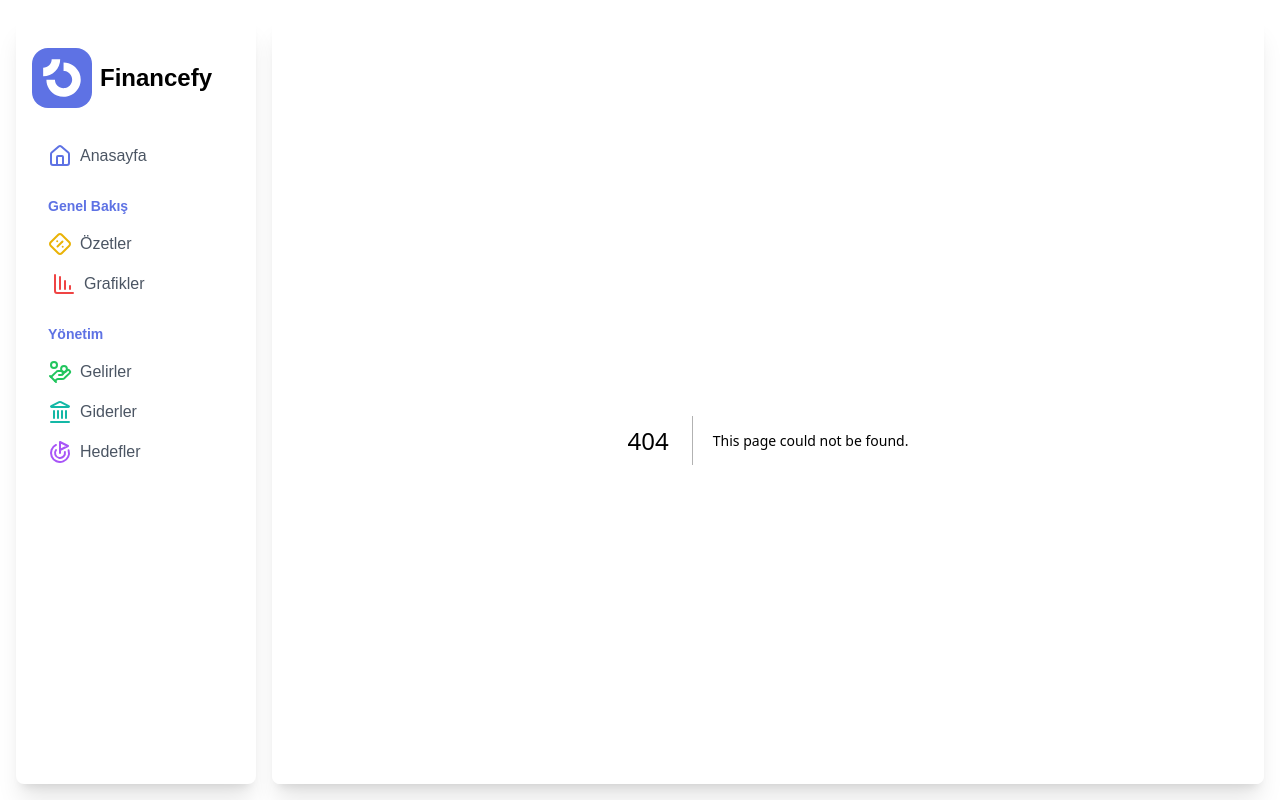
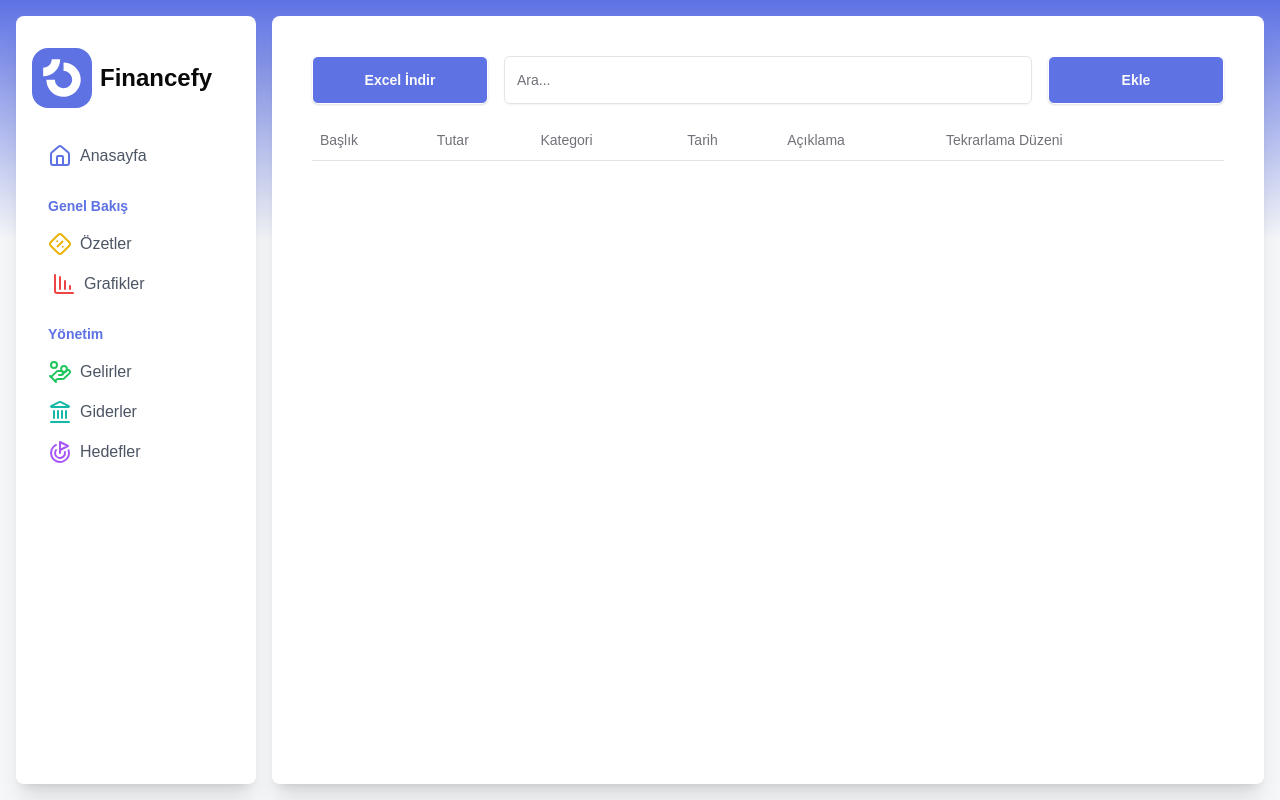
Before and after one commit to Alifurkanymn/financefy, a Next.js app: page /expenses in a window 1280 px wide. Before the commit this address had no page. Built offline with nearby package versions, Linux system fonts and the light colour scheme.

Commit message:
expenses page is created

```diff
--- a/src/app/components/SideBar.tsx
+++ b/src/app/components/SideBar.tsx
@@ -43,7 +43,7 @@ const SideBar = (props: Props) => {
                     <HandCoins className="text-green-500" />
                     Gelirler
                 </a>
-                <a href="#" className="flex items-center gap-2 px-4 py-1 text-base text-gray-600 hover:text-gray-900 hover:bg-gray-100 rounded-lg transition">
+                <a href="/expenses" className="flex items-center gap-2 px-4 py-1 text-base text-gray-600 hover:text-gray-900 hover:bg-gray-100 rounded-lg transition">
                     <Landmark className="text-teal-500" />
                     Giderler
                 </a>
--- /dev/null
+++ b/src/app/expenses/page.tsx
@@ -0,0 +1,179 @@
+'use client'
+import React, { useState } from 'react';
+import { saveAs } from 'file-saver';
+import * as XLSX from 'xlsx';
+import { Button } from '@/components/ui/button';
+import { Input } from '@/components/ui/input';
+import {
+    Table,
+    TableBody,
+    TableCaption,
+    TableCell,
+    TableHead,
+    TableHeader,
+    TableRow,
+} from "@/components/ui/table"
+import {
+    Dialog,
+    DialogContent,
+    DialogFooter,
+    DialogHeader,
+    DialogTitle,
+} from "@/components/ui/dialog"
+import { Select, SelectContent, SelectItem, SelectTrigger, SelectValue } from "@/components/ui/select";
+
+type Income = {
+    id: number;
+    title: string;
+    amount: number;
+    category: string;
+    date: string;
+    description: string;
+    recurrence: string;
+};
+
+const Expenses = () => {
+    const [Expenses, setExpenses] = useState < Income[] > ([]);
+    const [isDialogOpen, setIsDialogOpen] = useState(false);
+    const [searchTerm, setSearchTerm] = useState('');
+    const [newIncome, setNewIncome] = useState < Income > ({
+        id: 0,
+        title: '',
+        amount: 0,
+        category: '',
+        date: '',
+        description: '',
+        recurrence: '',
+    });
+
+    const handleAddIncome = () => {
+        setExpenses([...Expenses, { ...newIncome, id: Expenses.length + 1 }]);
+        setIsDialogOpen(false);
+        setNewIncome({
+            id: 0,
+            title: '',
+            amount: 0,
+            category: '',
+            date: '',
+            description: '',
+            recurrence: '',
+        });
+    };
+
+    const handleSearch = (event: React.ChangeEvent<HTMLInputElement>) => {
+        setSearchTerm(event.target.value);
+    };
+
+    const filteredExpenses = Expenses.filter((income) =>
+        income.title.toLowerCase().includes(searchTerm.toLowerCase())
+    );
+
+    const exportToExcel = () => {
+        const worksheet = XLSX.utils.json_to_sheet(Expenses);
+        const workbook = XLSX.utils.book_new();
+        XLSX.utils.book_append_sheet(workbook, worksheet, 'Expenses');
+        const excelBuffer = XLSX.write(workbook, { bookType: 'xlsx', type: 'array' });
+        const data = new Blob([excelBuffer], { type: 'application/octet-stream' });
+        saveAs(data, 'Expenses.xlsx');
+    };
+
+    return (
+        <div className="p-4">
+            <div className="flex justify-between gap-4 mb-4">
+                <Button className='btn primary-btn !w-auto !min-w-44' onClick={exportToExcel}>Excel İndir</Button>
+                <Input
+                    type="text"
+                    placeholder="Ara..."
+                    className='h-12'
+                    value={searchTerm}
+                    onChange={handleSearch}
+                />
+                <Button className='btn primary-btn !w-auto !min-w-44' onClick={() => setIsDialogOpen(true)}>Ekle</Button>
+            </div>
+
+            <Table>
+                <TableHeader>
+                    <TableRow>
+                        <TableHead>Başlık</TableHead>
+                        <TableHead>Tutar</TableHead>
+                        <TableHead>Kategori</TableHead>
+                        <TableHead>Tarih</TableHead>
+                        <TableHead>Açıklama</TableHead>
+                        <TableHead>Tekrarlama Düzeni</TableHead>
+                    </TableRow>
+                </TableHeader>
+                <TableBody>
+                    {filteredExpenses.map((income) => (
+                        <TableRow key={income.id}>
+                            <TableCell>{income.title}</TableCell>
+                            <TableCell>{income.amount}</TableCell>
+                            <TableCell>{income.category}</TableCell>
+                            <TableCell>{income.date}</TableCell>
+                            <TableCell>{income.description}</TableCell>
+                            <TableCell>{income.recurrence}</TableCell>
+                        </TableRow>
+                    ))}
+                </TableBody>
+            </Table>
+
+            {/* Dialog */}
+            <Dialog open={isDialogOpen} onOpenChange={setIsDialogOpen}>
+                <DialogContent>
+                    <DialogHeader>
+                        <DialogTitle>Yeni Gelir Ekle</DialogTitle>
+                    </DialogHeader>
+
+                    <div className="grid gap-4 py-4">
+                        <Input
+                            placeholder="Başlık"
+                            value={newIncome.title}
+                            onChange={(e) => setNewIncome({ ...newIncome, title: e.target.value })}
+                        />
+                        <Input
+                            placeholder="Tutar"
+                            type="string"
+                            value={newIncome.amount}
+                            onChange={(e) => setNewIncome({ ...newIncome, amount: parseFloat(e.target.value) })}
+                        />
+                        <Input
+                            placeholder="Kategori"
+                            value={newIncome.category}
+                            onChange={(e) => setNewIncome({ ...newIncome, category: e.target.value })}
+                        />
+                        <Input
+                            placeholder="Tarih"
+                            type="date"
+                            value={newIncome.date}
+                            onChange={(e) => setNewIncome({ ...newIncome, date: e.target.value })}
+                        />
+                        <Input
+                            placeholder="Açıklama"
+                            value={newIncome.description}
+                            onChange={(e) => setNewIncome({ ...newIncome, description: e.target.value })}
+                        />
+
+                        <Select
+                            value={newIncome.recurrence}
+                            onValueChange={(value) => setNewIncome({ ...newIncome, recurrence: value })}
+                        >
+                            <SelectTrigger>
+                                <SelectValue placeholder="Tekrarlama Düzeni" />
+                            </SelectTrigger>
+                            <SelectContent>
+                                <SelectItem value="günlük">Günlük</SelectItem>
+                                <SelectItem value="aylık">Aylık</SelectItem>
+                                <SelectItem value="yıllık">Yıllık</SelectItem>
+                            </SelectContent>
+                        </Select>
+                    </div>
+
+                    <DialogFooter>
+                        <Button className='btn primary-btn' onClick={handleAddIncome}>Ekle</Button>
+                    </DialogFooter>
+                </DialogContent>
+            </Dialog>
+        </div>
+    );
+};
+
+export default Expenses;
```
